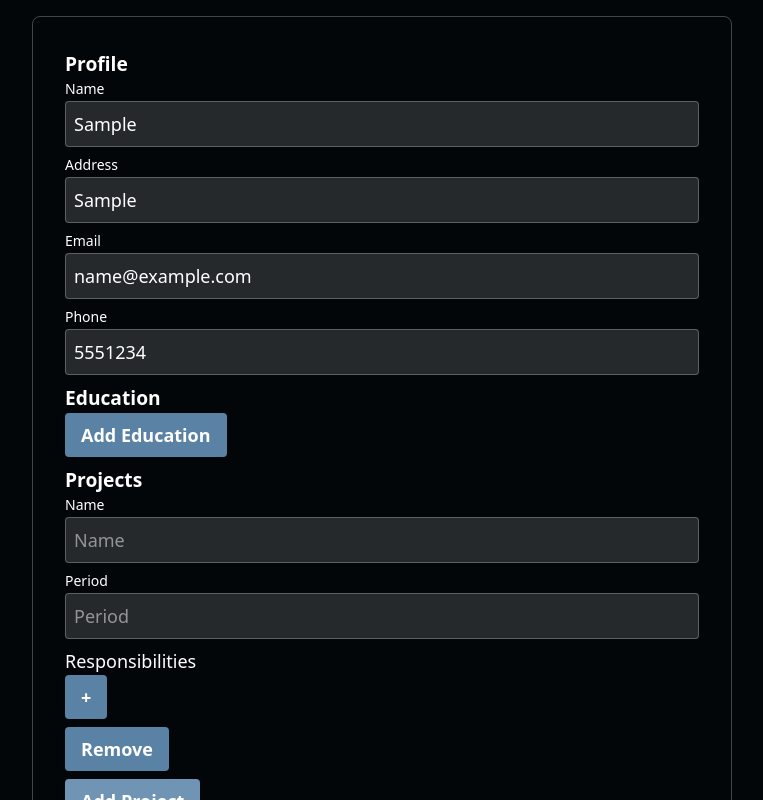
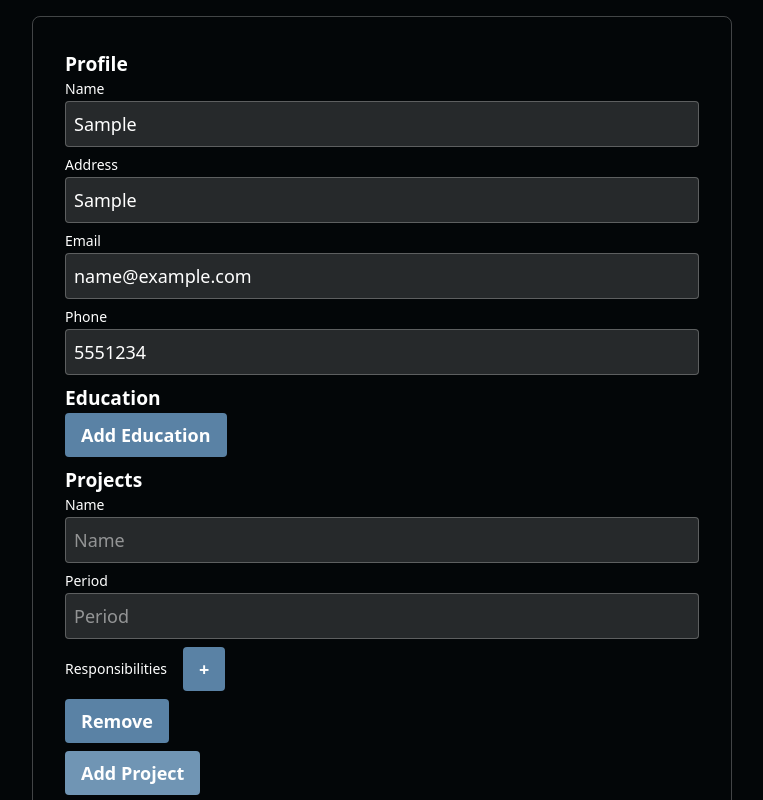
Before and after one commit to cedorikku/react-resume-builder, a React (Vite) app: page / in a window 1280 px wide. Both pictures are taken after typing "Sample", "Sample", "name@example.com", "5551234" into the empty fields and a click on the button "Add Project". Shown: the top 800 px of the page, without its empty margins (258-1021 px from the left). Built offline with nearby package versions, Linux system fonts and the light colour scheme.

Commit message:
Improve project responsibilities UI

```diff
--- a/src/Form.jsx
+++ b/src/Form.jsx
@@ -160,7 +160,10 @@ const Form = ({ props }) => {
                                 }
                             />
 
-                            <h3>Responsibilities</h3>
+                            <div className="flex items-center gap-8">
+                                <label className="mb-4 text-sm font-medium">
+                                    Responsibilities
+                                </label>
                                 <Button
                                     text="+"
                                     handleClick={() =>
@@ -169,13 +172,14 @@ const Form = ({ props }) => {
                                         )
                                     }
                                 />
+                            </div>
                             <ul>
                                 {projectItem.responsibilities.map(
                                     (responsibilityKey, index) => {
                                         return (
-                                            <li key={responsibilityKey}>
+                                            <li key={responsibilityKey} className="flex gap-4">
                                                 <Input
-                                                    label={++index}
+                                                    placeholder={++index}
                                                     onChange={(e) =>
                                                         handleProjectResponsibilitiesOnChange(
                                                             e,
```
Lines whose indentation alone changed are shown as unchanged.
